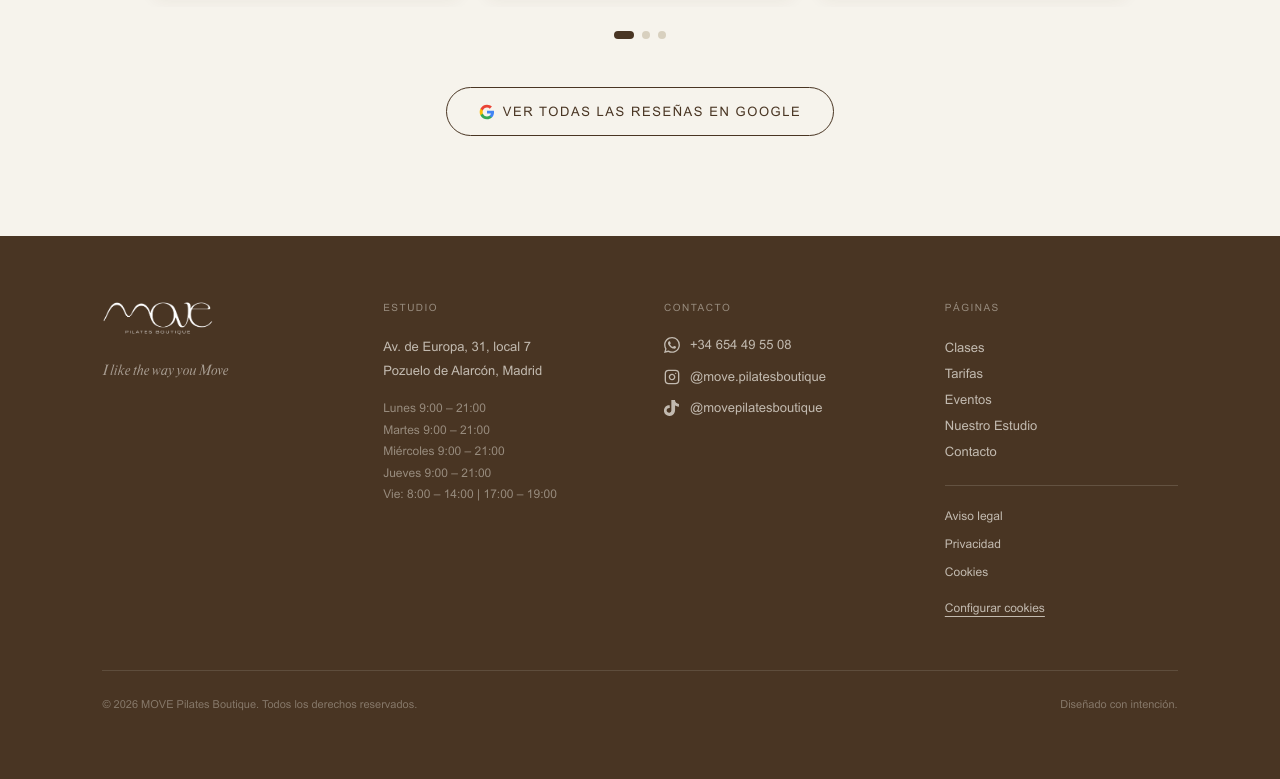
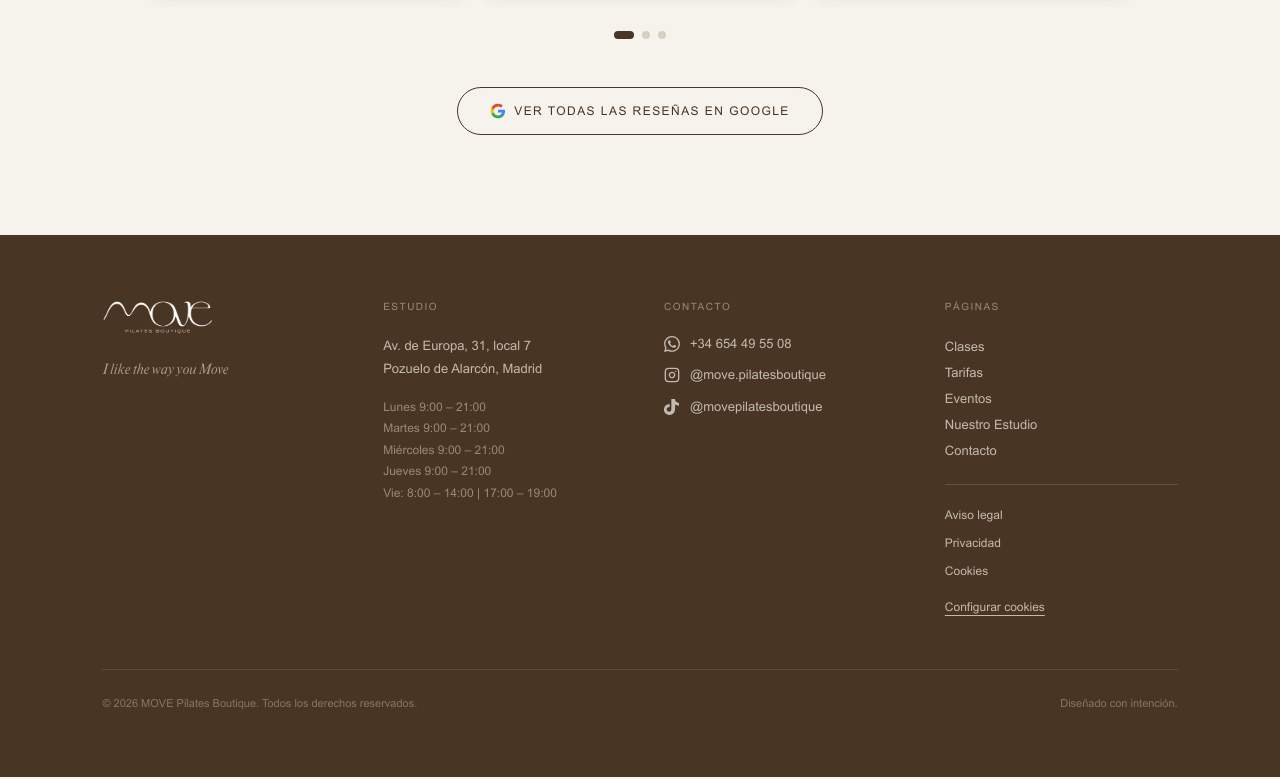
Before and after one commit to reimarcano/move-web, a React (Vite) app: page / in a window 1280 px wide. Shown: the part 3658-4437 px from the top of the page. Built offline with nearby package versions, Linux system fonts and the light colour scheme.

Commit message:
fix: mantener botón de reseñas en una línea

```diff
--- a/src/components/Reviews.tsx
+++ b/src/components/Reviews.tsx
@@ -229,7 +229,7 @@ export default function Reviews() {
             href="https://www.google.com/maps/place//data=!4m2!3m1!1s0xd4187ede06d0267:0x6d55b452244d1c6a?sa=X&ved=1t:8290&ictx=111"
             target="_blank"
             rel="noopener noreferrer"
-            className="btn-outline flex items-center justify-center gap-2 mx-auto w-fit"
+            className="btn-outline flex items-center justify-center gap-2 mx-auto w-fit whitespace-nowrap px-5 text-[11px] tracking-[0.09em] sm:px-8 sm:text-[12px] sm:tracking-[0.12em]"
           >
             <GoogleLogo />
             Ver todas las reseñas en Google
```
